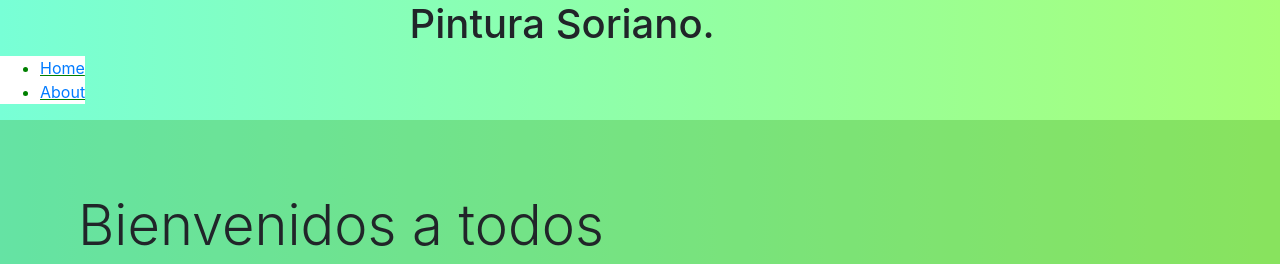
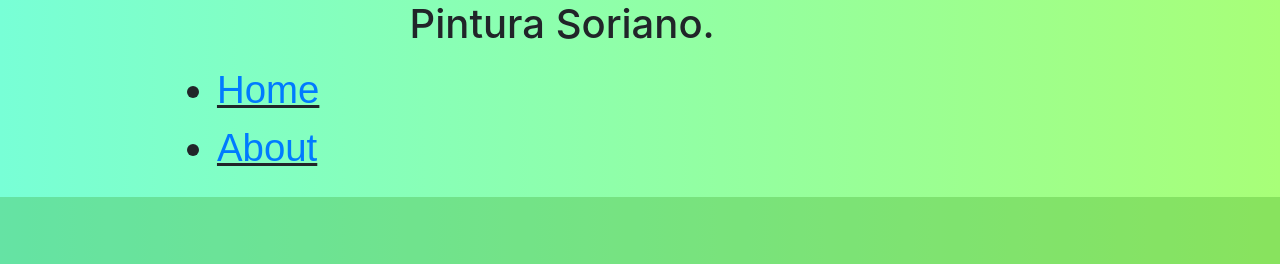
Before and after one commit to websitep/empresapintura, a plain HTML site: page index.html in a window 1280 px wide. Shown: the top 264 px of the page. Drawn offline with nearby package versions, Linux system fonts and the light colour scheme.

Commit message:
Update stylesheet2.css

```diff
--- a/static/css/stylesheet2.css
+++ b/static/css/stylesheet2.css
@@ -58,11 +58,16 @@
 
 #Indice
 {
+    font-size: 3vw;
     display: inline-block;
-    margin-rignt: 40%;
-    cursor:pointer;
-    background-color: #fff;
-    color: green;
+    cursor: pointer;
+    margin-left: 16.56vw;
+    font-family: fantasy;
+    padding: 5px;
+    transition: all 0.5s linear;
+    -webkit-transition:all 0.5s linear;
+    -moz-transition: all 0.5s linear;
+    -o-transition: all 0.5s linear;
 }
 
 #Picture5
```
